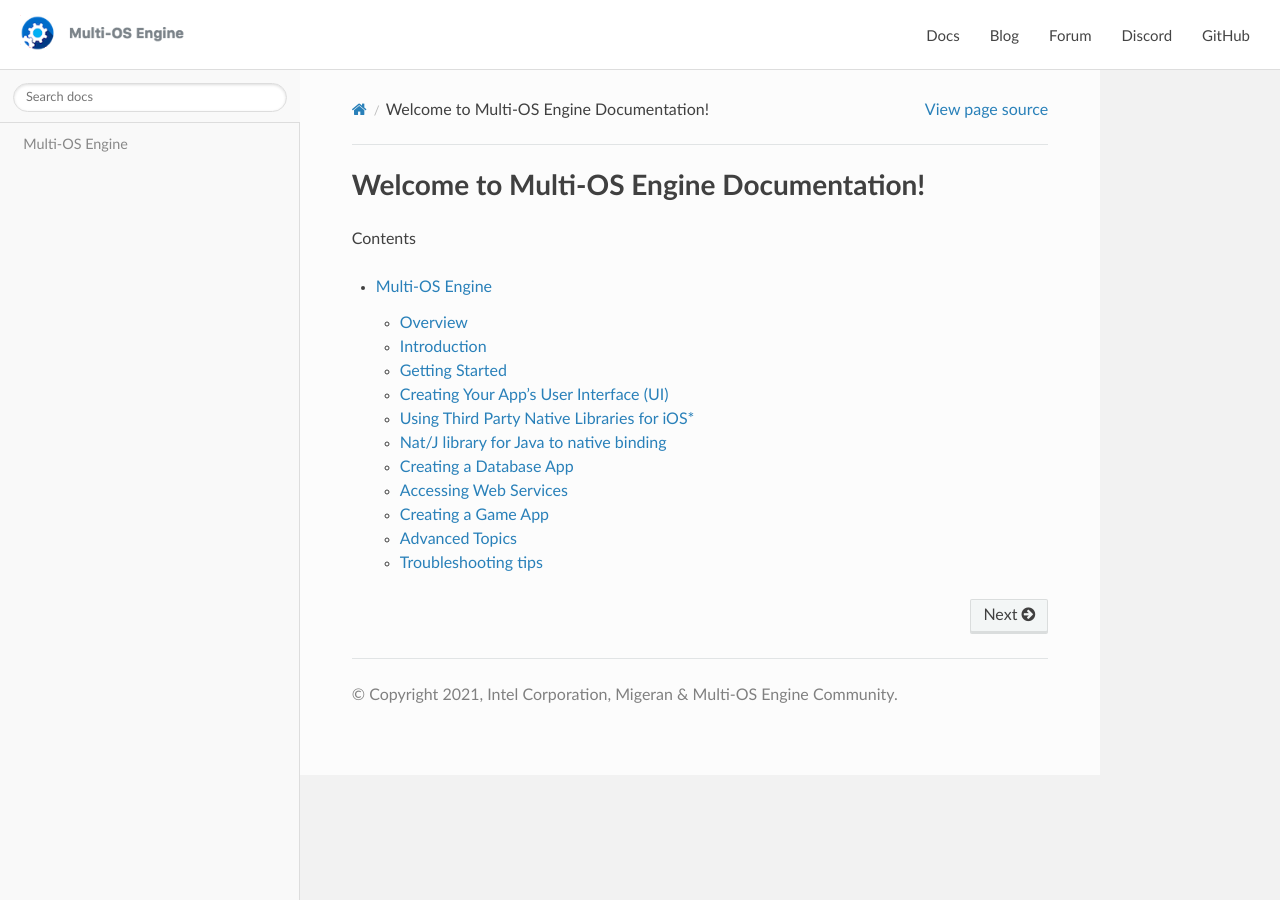
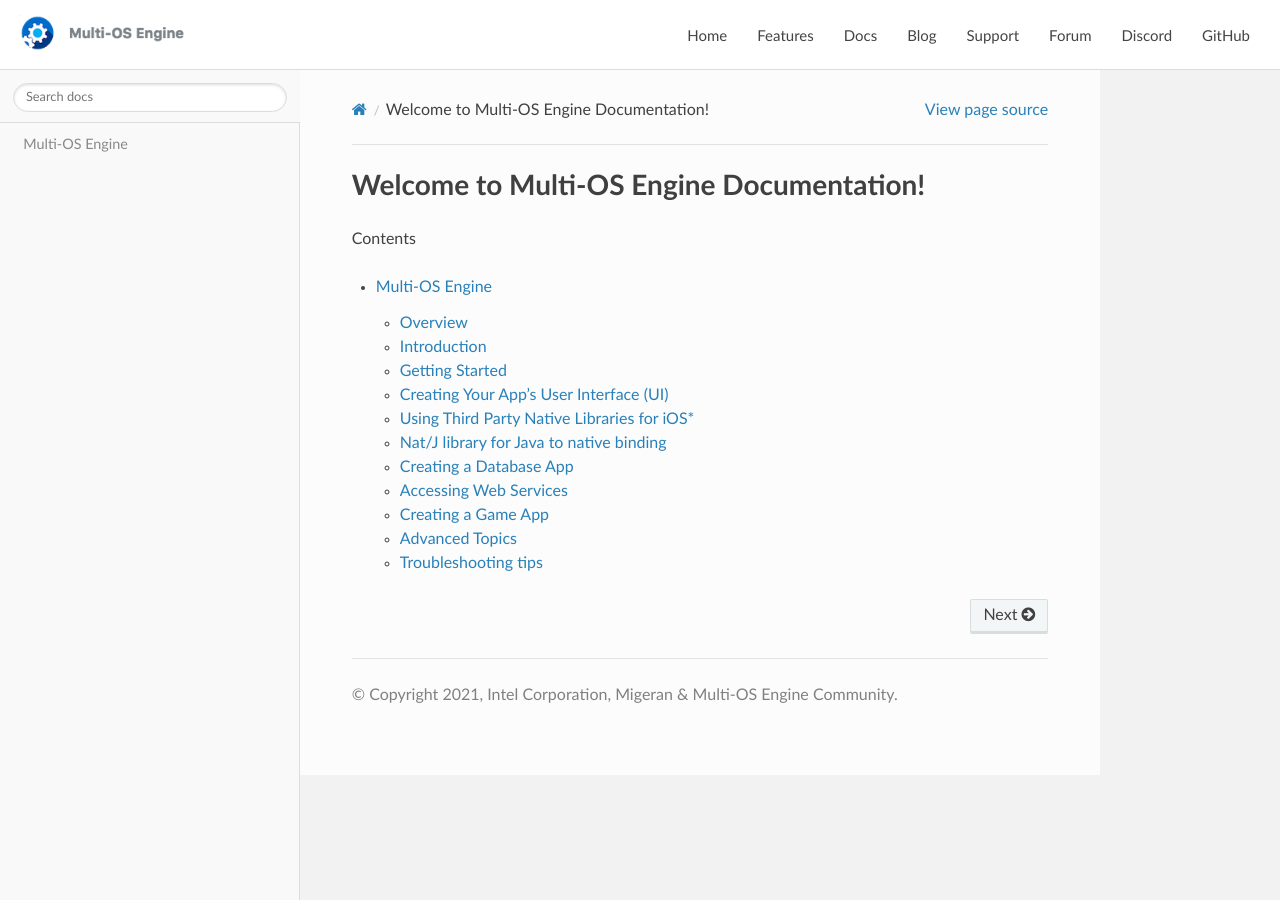
Before and after one commit to multi-os-engine/doc, a Sphinx documentation site: the page built from source/index.rst, in a window 1280 px wide. Built offline with Sphinx 7.4.7 and the Read the Docs theme 2.0.0, drawn with Linux system fonts in a browser that asks for light colours.

Commit message:
Change back to MOE

```diff
--- a/source/_templates/navbar.html
+++ b/source/_templates/navbar.html
@@ -1,6 +1,6 @@
 <header>
   <div class="header__container">
-    <a href="https://moe.noisyfox.io/doc" class="header__logo">
+    <a href="http://doc.multi-os-engine.org/" class="header__logo">
       <img width="176" src="{{ pathto('_static/moelogo-02.png', 1) }}">
     </a>
     <div class="links__icon">
@@ -8,8 +8,11 @@
     </div>
     <ul class="header__links">
       {% set navlinks = [
-        {'name': "Docs", 'link': ["https://moe.noisyfox.io/doc", True] },
-        {'name': "Blog", 'link': ["https://www.noisyfox.io/moe", True] },
+        {'name': "Home",   'link': ["https://multi-os-engine.org/", True] },
+        {'name': "Features",   'link': ["https://multi-os-engine.org/features/", True] },
+        {'name': "Docs",       'link': ["https://doc.multi-os-engine.org", True] },
+        {'name': "Blog",       'link': ["https://multi-os-engine.org/blog/", True] },
+        {'name': "Support",    'link': ["https://multi-os-engine.org/support/", True] },
         {'name': "Forum", 'link': ["https://discuss.multi-os-engine.org", True] },
         {'name': "Discord", 'link': ["https://discord.gg/m5t3qNXTWj", True] },
         {'name': "GitHub", 'link': ["https://github.com/multi-os-engine/multi-os-engine", True] },
```
